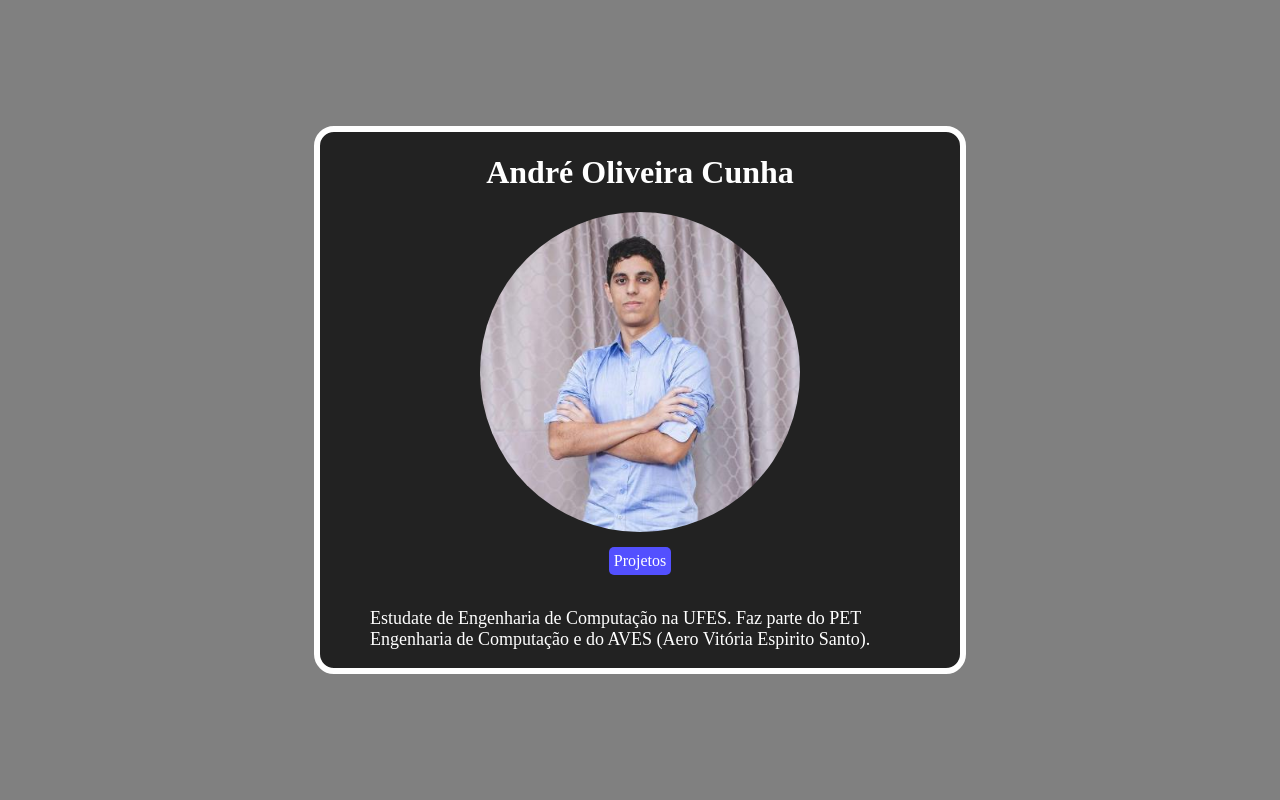
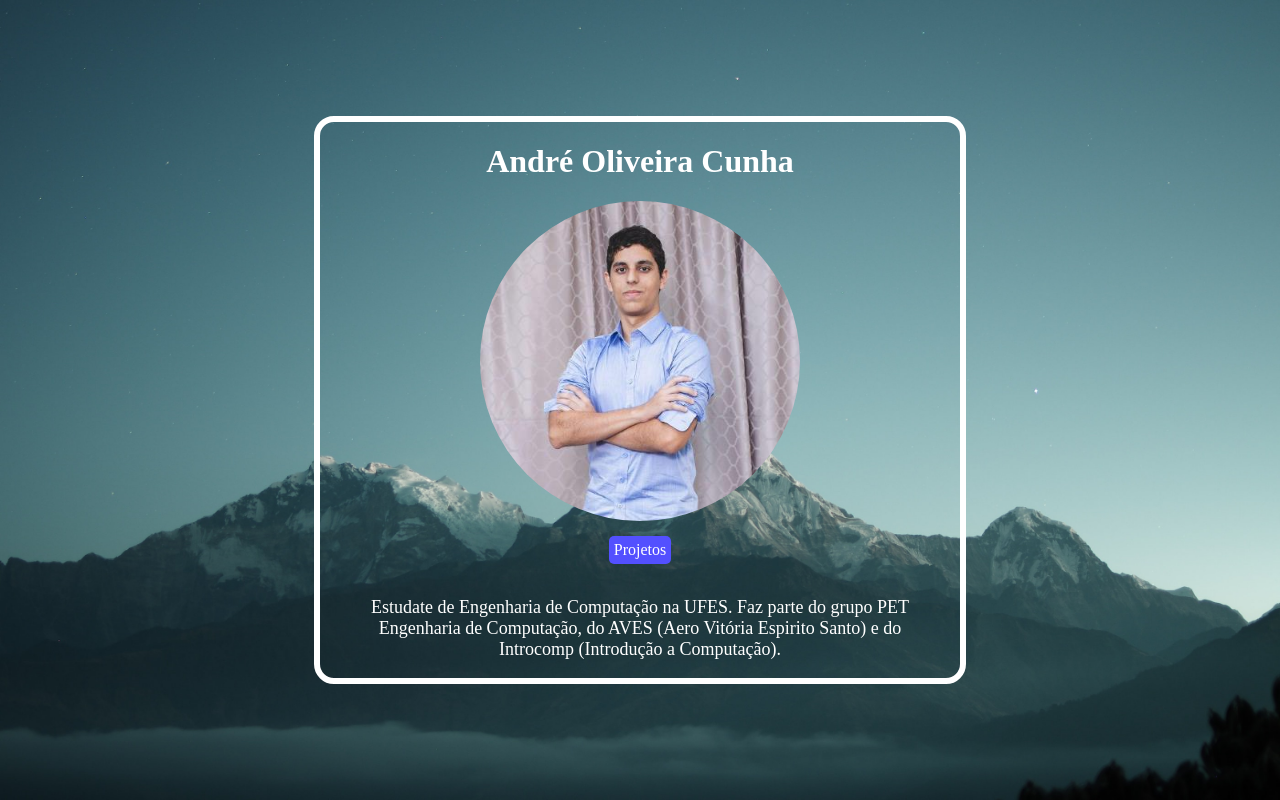
Before and after one commit to andreocunha/portfolio, a Next.js app: page / in a window 1280 px wide. Built offline with nearby package versions, Linux system fonts and the light colour scheme.

Commit message:
estilizando o site

```diff
--- a/src/pages/index.js
+++ b/src/pages/index.js
@@ -14,8 +14,8 @@ function Home(){
                 </Link>
 
                 <p style={{ color: '#ffffff', paddingLeft: 50, paddingRight: 50, fontSize: 18}}>
-                    Estudate de Engenharia de Computação na UFES. Faz parte do PET Engenharia de Computação e do
-                    AVES (Aero Vitória Espirito Santo).
+                    Estudate de Engenharia de Computação na UFES. Faz parte do grupo PET Engenharia de Computação, do
+                    AVES (Aero Vitória Espirito Santo) e do Introcomp (Introdução a Computação).
                 </p>
 
             </div>
--- a/src/pages/projetos.js
+++ b/src/pages/projetos.js
@@ -43,6 +43,8 @@ function Projetos(props){
                 body {
                     margin: 0;
                     padding: 0;
+                    background-image: url("/assets/background_projects.jpg");
+                    background-size: 100vw 100vh;
                 }
                 `}
             </style>
--- a/src/pages/styles.module.css
+++ b/src/pages/styles.module.css
@@ -1,5 +1,4 @@
 .container {
-  background-color: gray;
   justify-content: center;
   align-items: center;
   text-align: center;
@@ -8,12 +7,11 @@
 }
 
 .containerProjects {
-  background-color: gray;
   display: flex;
   flex-direction: row;
   flex-wrap: wrap;
   justify-content: center;
-	align-items: center;
+  align-items: center;
 }
 
 .input{
@@ -27,7 +25,10 @@
 }
 
 .mainContainer{
-  background-color: gray;
+  background-image: url("/assets/mountains.jpg");
+  background-size: 100vw 100vh;
+  background-repeat: no-repeat;
+  position:absolute;
   display: flex;
   align-items: center;
   justify-content: center;
@@ -39,7 +40,7 @@
 .cardPerfil{
   min-width: 300px;
   min-height: 500px;
-  background-color: #222222;
+  background-color: transparent;
   border-width: 6px;
   border-color: white;
   border-style: solid;
@@ -49,6 +50,7 @@
   flex-direction: column;
   display: flex;
   border-radius: 20px;
+  text-align: center;
 }
 
 .imgPerfil{
```
Also changed, not shown: public/assets/background_projects.jpg (added), public/assets/mountains.jpg (added).
